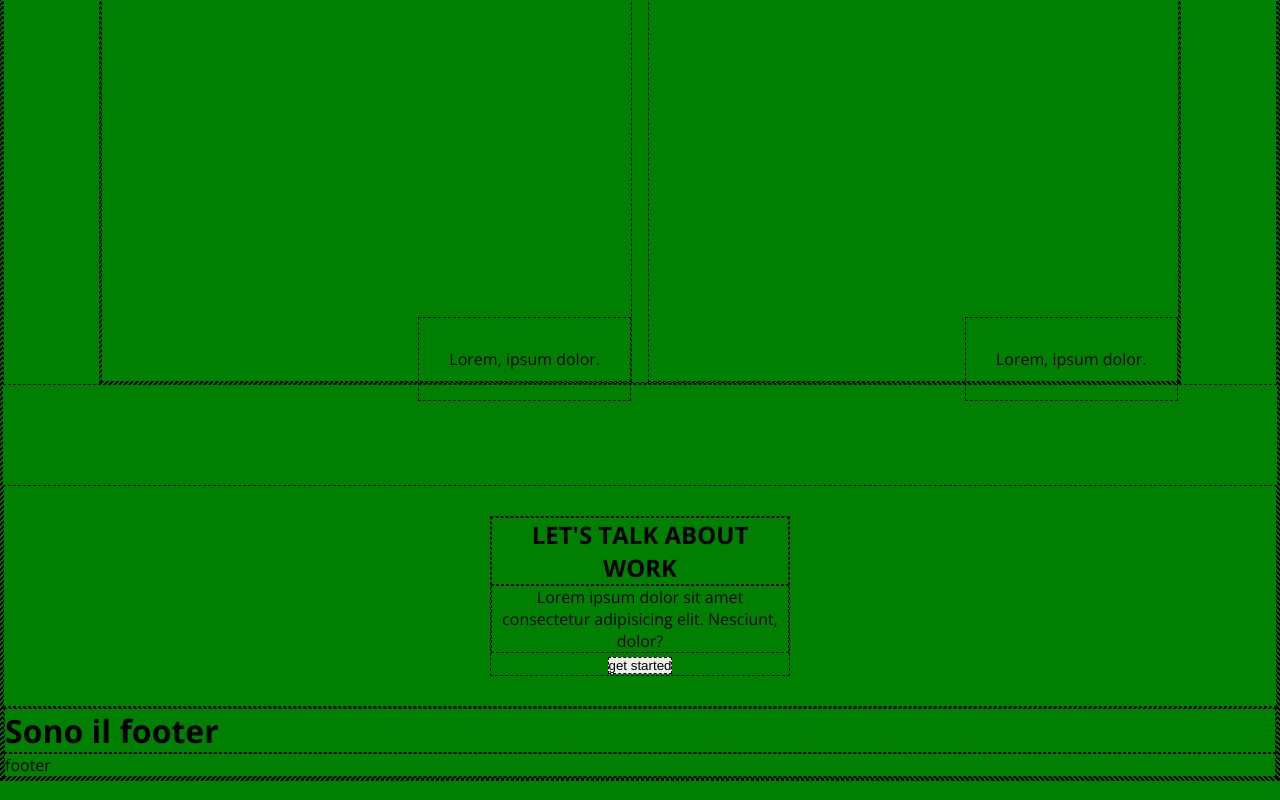
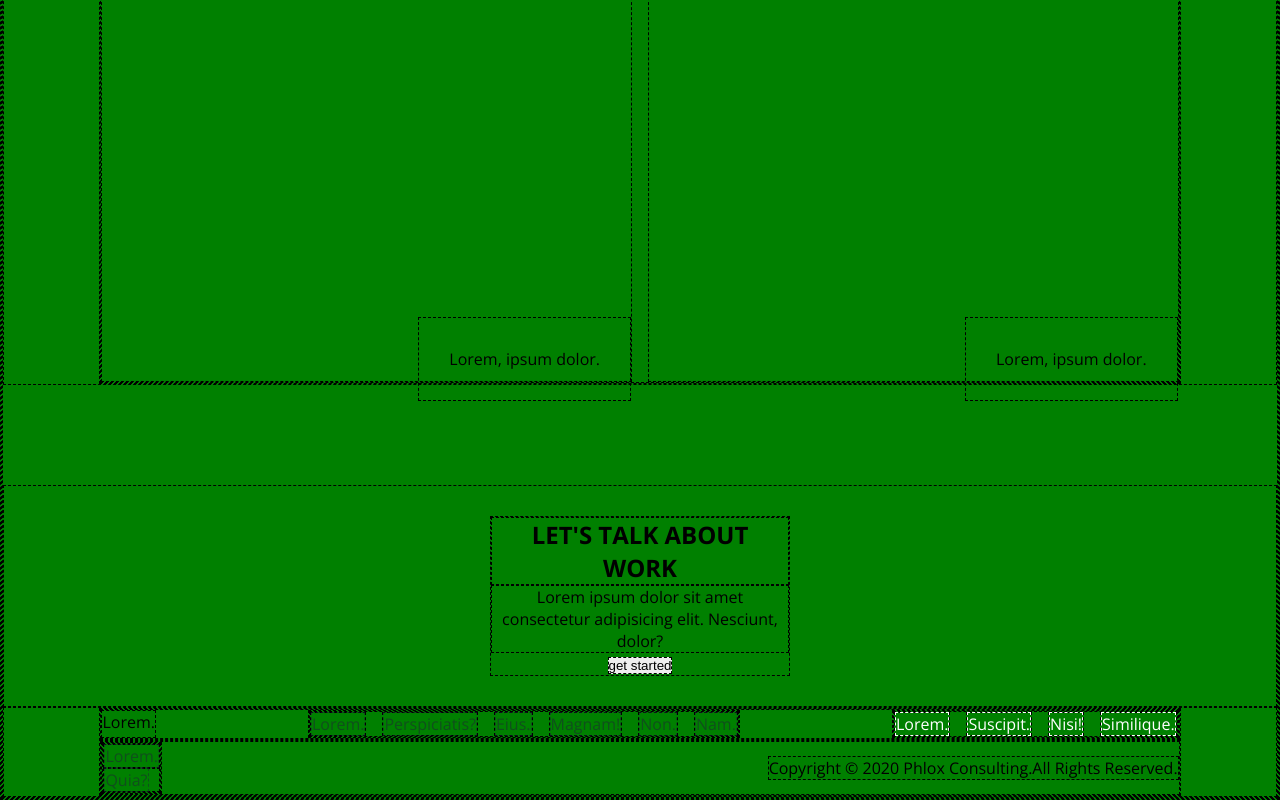
Before and after one commit to chrialge/proj-html-vuejs, a Vue app: page / in a window 1280 px wide. Shown: the part 2515-3315 px from the top of the page. Built offline with nearby package versions, Linux system fonts and the light colour scheme.

Commit message:
add footer

```diff
--- a/src/assets/scss/Partial/_footer.scss
+++ b/src/assets/scss/Partial/_footer.scss
@@ -0,0 +1,66 @@
+@use './variable' as *;
+
+#site_footer{
+    .container{
+        width: 85%;
+        max-width: 1900px;
+        margin: auto;
+
+        .footer_top{
+            display: flex;
+            justify-content: space-between;
+
+            .navbar{
+
+                ul{
+                    list-style: none;
+                    display: flex;
+                    gap: 1rem;
+
+                    li{
+
+                        a{
+                            text-decoration: none;
+                            color: $phlox-text-footer;
+                        }
+                    }
+                }
+            }
+
+            .social{
+                ul{
+                    list-style: none;
+                    display: flex;
+                    gap: 1rem;
+
+                    li{
+
+                        a{
+                            text-decoration: none;
+                            color: $phlox-text-light;
+                        }
+                    }
+                }
+            }
+        }
+
+        .footer-bottom{
+            display: flex;
+            align-items: center;
+            justify-content: space-between;
+            .policy{
+
+                ul{
+                    list-style: none;
+
+                    li{
+                        a{
+                            color: $phlox-text-footer;
+                            text-decoration: none;
+                        }
+                    }
+                }
+            }
+        }
+    }
+}
--- a/src/components/FooterApp.vue
+++ b/src/components/FooterApp.vue
@@ -10,10 +10,44 @@ export default {
 </script>
 
 <template>
-    <div>
-        <h1>Sono il footer</h1>
-        <p>{{ msg }}</p>
-    </div>
+    <footer id="site_footer">
+        <div class="container">
+            <div class="footer_top">
+                <div class="logo">Lorem.</div>
+                <div class="navbar">
+                    <ul>
+                        <li><a href="#">Lorem.</a></li>
+                        <li><a href="#">Perspiciatis?</a></li>
+                        <li><a href="#">Eius.</a></li>
+                        <li><a href="#">Magnam!</a></li>
+                        <li><a href="#">Non.</a></li>
+                        <li><a href="#">Nam.</a></li>
+                    </ul>
+                </div>
+                <div class="social">
+                    <ul>
+                        <li><a href="">Lorem.</a></li>
+                        <li><a href="">Suscipit.</a></li>
+                        <li><a href="">Nisi!</a></li>
+                        <li><a href="">Similique.</a></li>
+                    </ul>
+                </div>
+            </div>
+            <hr>
+            <div class="footer-bottom">
+                <div class="policy">
+                    <ul>
+                        <li><a href="#">Lorem.</a></li>
+                        <li><a href="#">Quia?</a></li>
+                    </ul>
+                </div>
+                <div class="copyright">
+                    Copyright &copy; 2020 Phlox Consulting.All Rights Reserved.
+                </div>
+            </div>
+        </div>
+
+    </footer>
 </template>
 
 <style></style>
```
